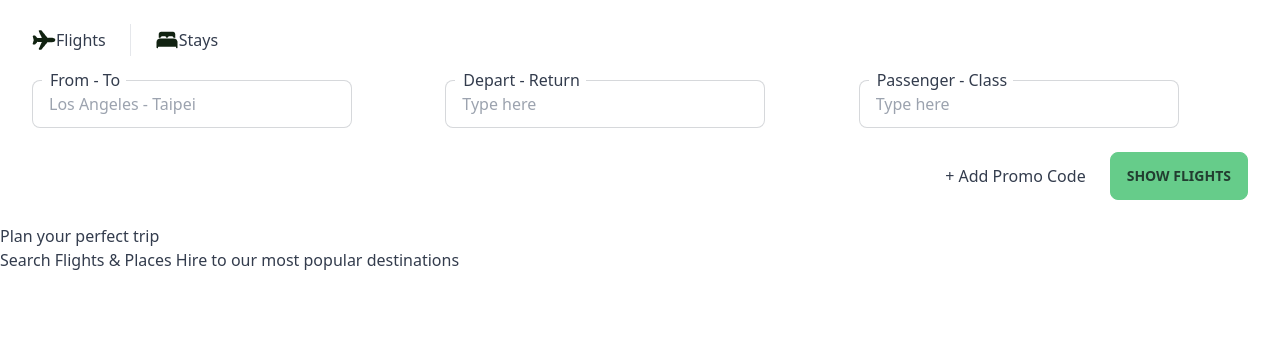
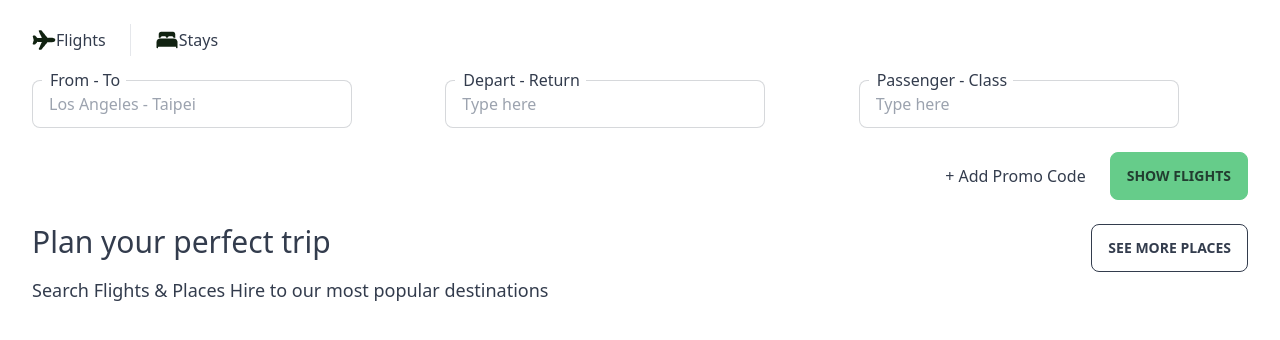
Before and after one commit to kingkwongsta/Golobe-Travel-Agency, a Next.js app: page / in a window 1280 px wide. Shown: the top 340 px of the page. Built offline with nearby package versions, Linux system fonts and the light colour scheme.

Commit message:
top section of discover

```diff
--- a/src/components/discover/discover.jsx
+++ b/src/components/discover/discover.jsx
@@ -1,10 +1,15 @@
 export default function Discovery() {
   return (
-    <>
-      <div>
-        <h2>Plan your perfect trip</h2>
-        <p>Search Flights & Places Hire to our most popular destinations</p>
+    <div className="mx-[32px]">
+      <div className="flex flex-row justify-between content-center">
+        <div>
+          <h2 className="mb-[16px] text-3xl">Plan your perfect trip</h2>
+          <p className="text-lg">
+            Search Flights & Places Hire to our most popular destinations
+          </p>
+        </div>
+        <button className="btn btn-outline">See more places</button>
       </div>
-    </>
+    </div>
   );
 }
```
Also changed, not shown: public/discover-placeholder.png (added).
